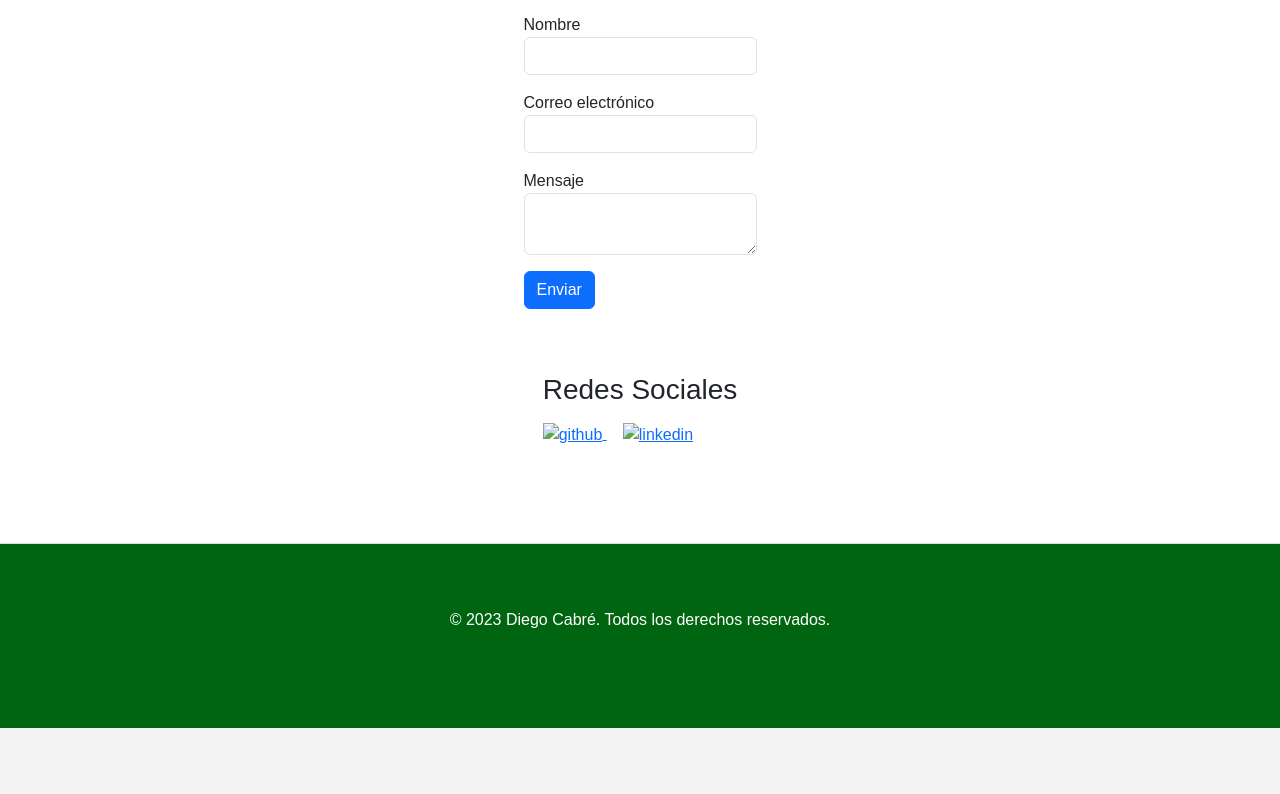
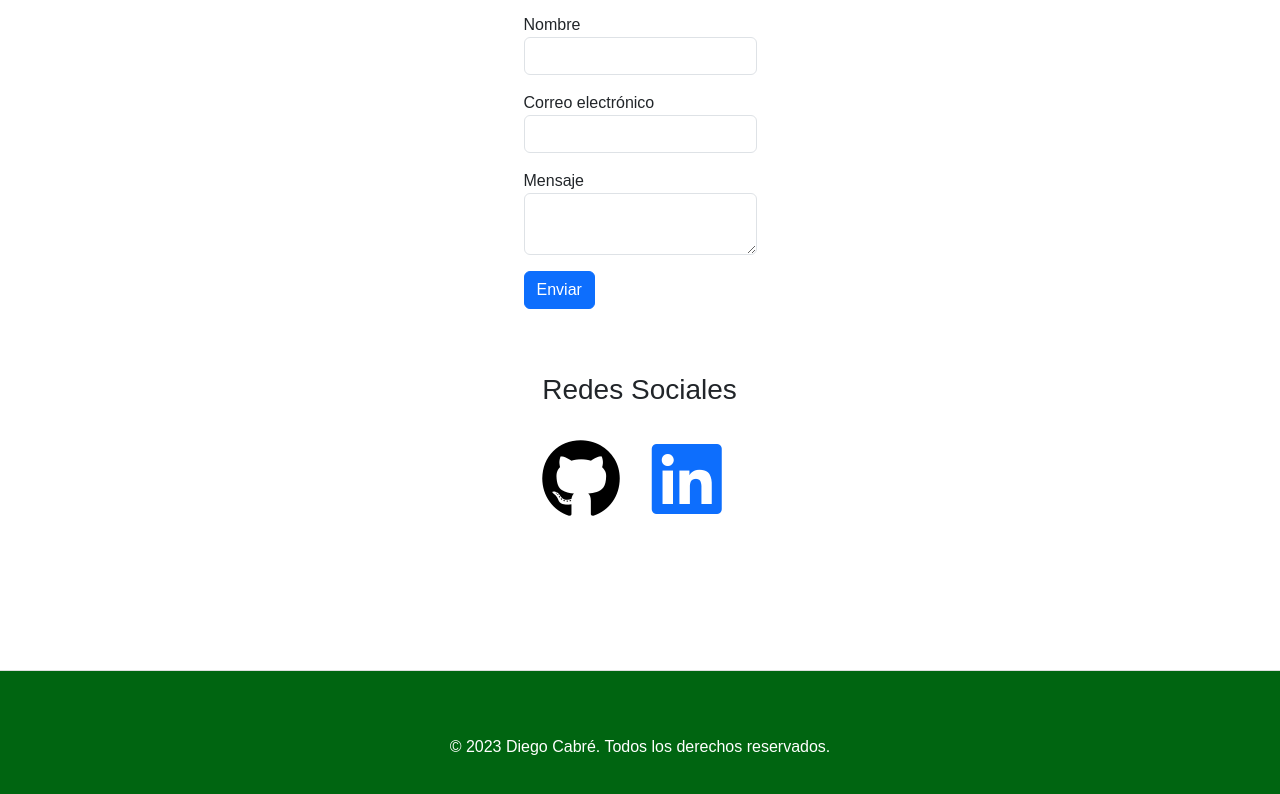
Before and after one commit to diegocabre/portafolio, a website: page index.html in a window 1280 px wide. Shown: the part 3333-4127 px from the top of the page. Before the commit the page ends 4061 px from the top, so only its background shows below. Drawn offline with nearby package versions, Linux system fonts and the light colour scheme.

Commit message:
modificar redes sociales

```diff
--- a/index.html
+++ b/index.html
@@ -168,11 +168,11 @@
                 <div class="col-md-12">
                     <h3>Redes Sociales</h3>
                     <div class="social-icons">
-                        <a href="https://github.com/dcabre" target="_blank">
-                            <img src="/src/img/github.png" alt="github">
+                        <a href="https://github.com/diegocabre" target="_blank">
+                            <i class="fa-brands fa-github"></i>
                         </a>
-                        <a href="https://www.linkedin.com/in/dcabre/" target="_blank">
-                            <img src="/src/img/linkedin.png" alt="linkedin">
+                        <a href="https://www.linkedin.com/in/diegoantoniocabreperrone/" target="_blank">
+                            <i class="fa-brands fa-linkedin"></i>
                         </a>
                     </div>
                 </div>
@@ -193,6 +193,7 @@
     <script src="https://cdn.jsdelivr.net/npm/bootstrap@5.3.3/dist/js/bootstrap.bundle.min.js"
         integrity="sha384-YvpcrYf0tY3lHB60NNkmXc5s9fDVZLESaAA55NDzOxhy9GkcIdslK1eN7N6jIeHz"
         crossorigin="anonymous"></script>
+    <script src="https://kit.fontawesome.com/13f9e47b19.js" crossorigin="anonymous"></script>
 </body>
 
 </html>
--- a/src/css/index.css
+++ b/src/css/index.css
@@ -155,11 +155,26 @@ ul li {
   margin-bottom: 1rem;
 }
 
+.social-icons {
+  display: flex;
+  justify-content: center;
+  align-items: center;
+  margin-bottom: 2rem;
+  gap: 1rem;
+}
+
 .social-icons a {
   margin-right: 1rem;
+  font-size: 5rem;
+  text-decoration: none;
+  list-style: none;
 }
 
-.social-icons img {
-  width: 40px;
-  height: 40px;
+.social-icons a:hover {
+  opacity: 0.8;
+  transition: all 0.3s ease-in-out;
 }
+
+.fa-github{
+  color: #000;
+}
```
